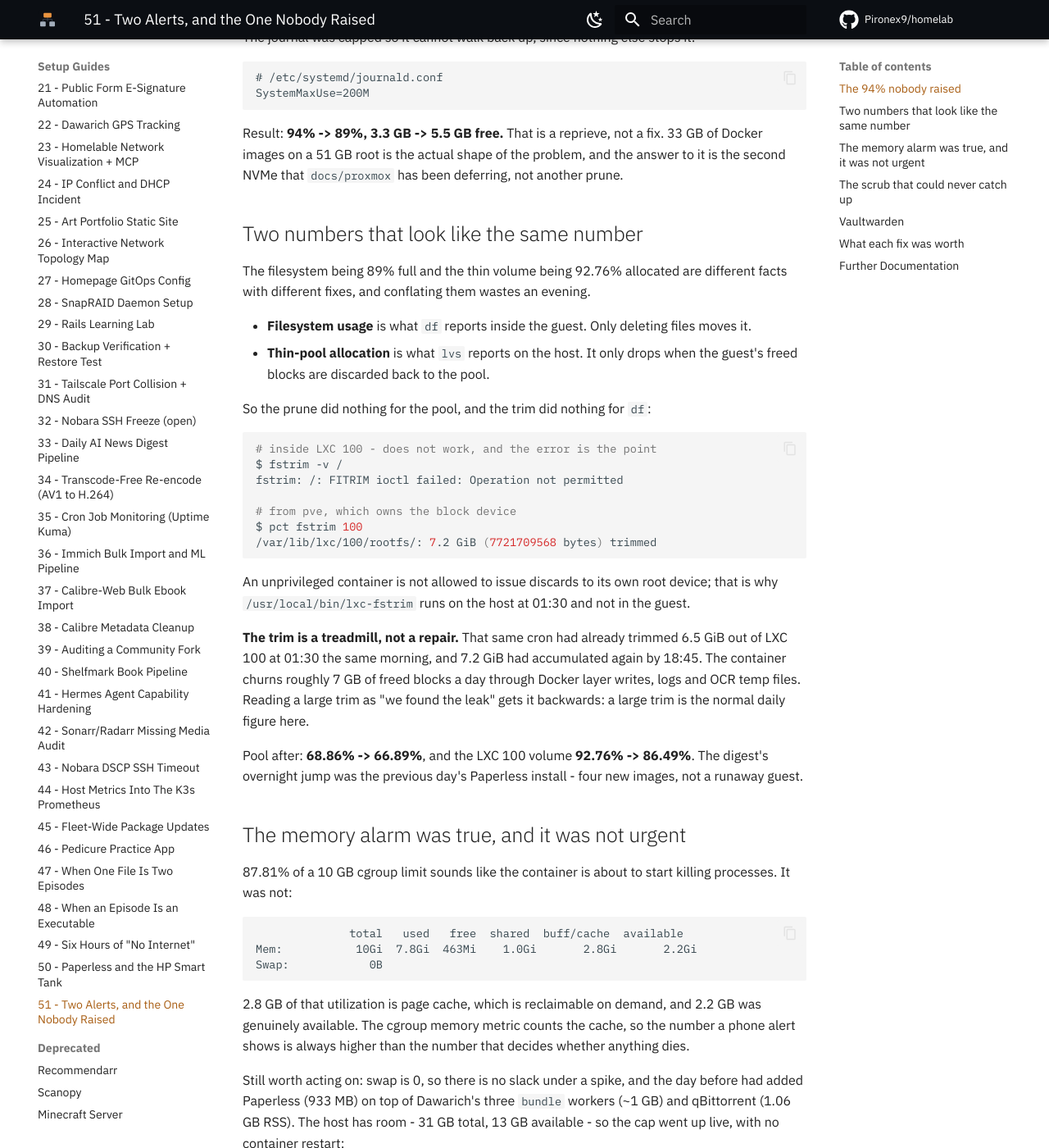
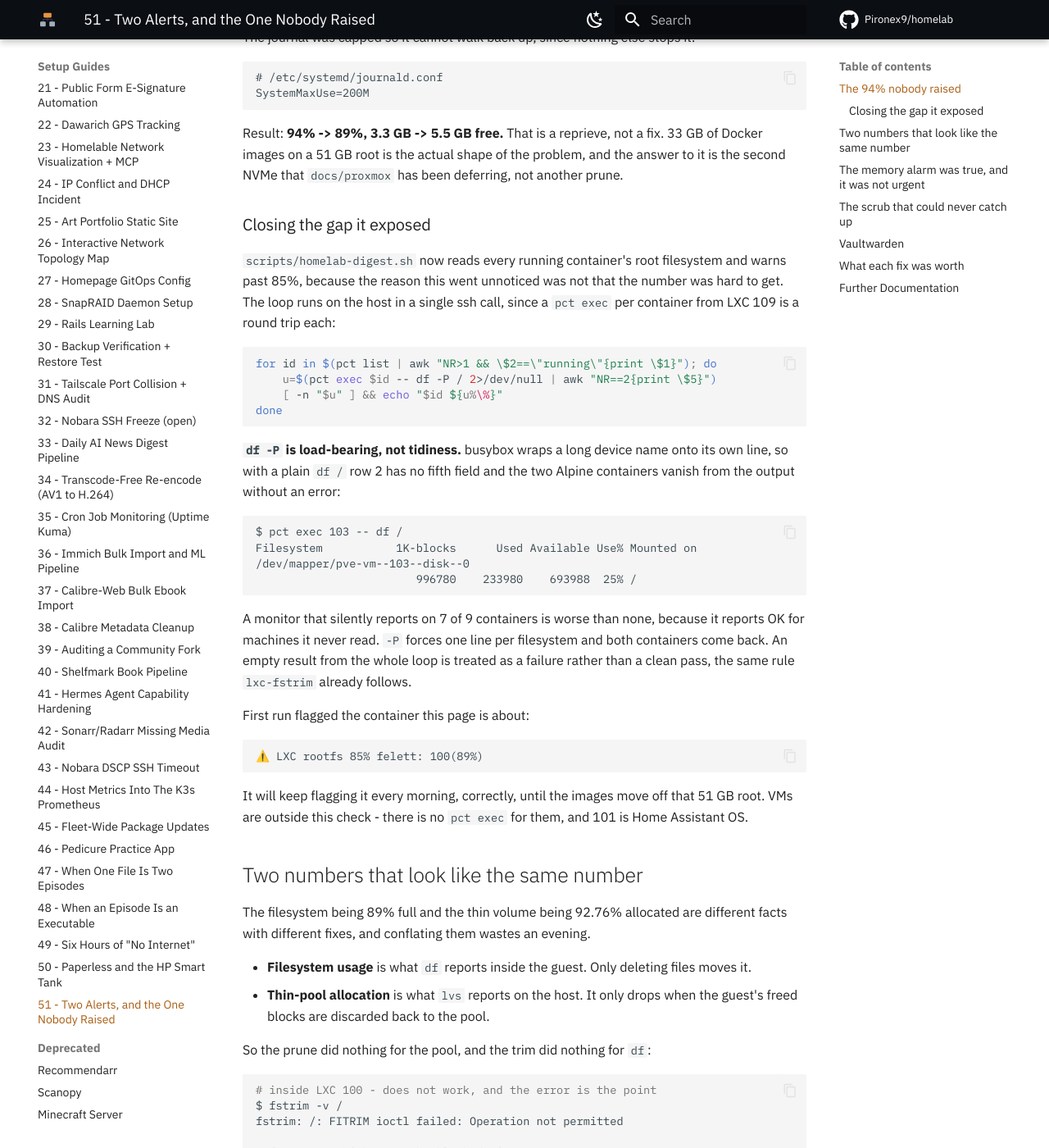
Before and after one commit to Pironex9/homelab, an MkDocs documentation site: the page built from docs/proxmox/51_Two_Alerts_And_The_One_Nobody_Raised.md, in a window 1280 px wide and 1400 px high, scrolled down 1120 px. Shown: the whole window at 82% size. Built offline with MkDocs 1.6.1 and Material for MkDocs 9.7.7, drawn with Linux system fonts in a browser that asks for light colours; comment, search, counter and statistics services are not loaded.

Commit message:
feat(digest): warn when a guest root filesystem passes 85%
The gap that let LXC 100 reach 94% with 3.3 GB free: the thin pool monitor
watches allocation on the host, which is a different number from usage inside
the guest, and nothing read the guest at all.

One ssh call with the loop on the host, because a pct exec per container from
LXC 109 would be a round trip each. df -P is required rather than cosmetic:
busybox wraps a long device name onto its own line, so a plain df / has no
fifth field on row 2 and the Alpine containers (103, 105) drop out of the
report with no error - a monitor reporting OK for machines it never read. An
empty result from the whole loop counts as a failure, the same rule lxc-fstrim
already follows.

First run flags 100 at 89%, which it will keep doing every morning until the
images move off that 51 GB root.

````diff
--- a/docs/proxmox/51_Two_Alerts_And_The_One_Nobody_Raised.md
+++ b/docs/proxmox/51_Two_Alerts_And_The_One_Nobody_Raised.md
@@ -57,6 +57,46 @@ SystemMaxUse=200M
 Result: **94% -> 89%, 3.3 GB -> 5.5 GB free.** That is a reprieve, not a fix. 33 GB of
 Docker images on a 51 GB root is the actual shape of the problem, and the answer to it is
 the second NVMe that `docs/proxmox` has been deferring, not another prune.
+
+### Closing the gap it exposed
+
+`scripts/homelab-digest.sh` now reads every running container's root filesystem and warns
+past 85%, because the reason this went unnoticed was not that the number was hard to get.
+The loop runs on the host in a single ssh call, since a `pct exec` per container from LXC
+109 is a round trip each:
+
+```bash
+for id in $(pct list | awk "NR>1 && \$2==\"running\"{print \$1}"); do
+    u=$(pct exec $id -- df -P / 2>/dev/null | awk "NR==2{print \$5}")
+    [ -n "$u" ] && echo "$id ${u%\%}"
+done
+```
+
+**`df -P` is load-bearing, not tidiness.** busybox wraps a long device name onto its own
+line, so with a plain `df /` row 2 has no fifth field and the two Alpine containers vanish
+from the output without an error:
+
+```
+$ pct exec 103 -- df /
+Filesystem           1K-blocks      Used Available Use% Mounted on
+/dev/mapper/pve-vm--103--disk--0
+                        996780    233980    693988  25% /
+```
+
+A monitor that silently reports on 7 of 9 containers is worse than none, because it reports
+OK for machines it never read. `-P` forces one line per filesystem and both containers come
+back. An empty result from the whole loop is treated as a failure rather than a clean pass,
+the same rule `lxc-fstrim` already follows.
+
+First run flagged the container this page is about:
+
+```
+⚠️ LXC rootfs 85% felett: 100(89%)
+```
+
+It will keep flagging it every morning, correctly, until the images move off that 51 GB
+root. VMs are outside this check - there is no `pct exec` for them, and 101 is Home
+Assistant OS.
 
 ## Two numbers that look like the same number
 
````
Also changed, not shown: docs/README.md (+1 -1 lines), 1 other file.
